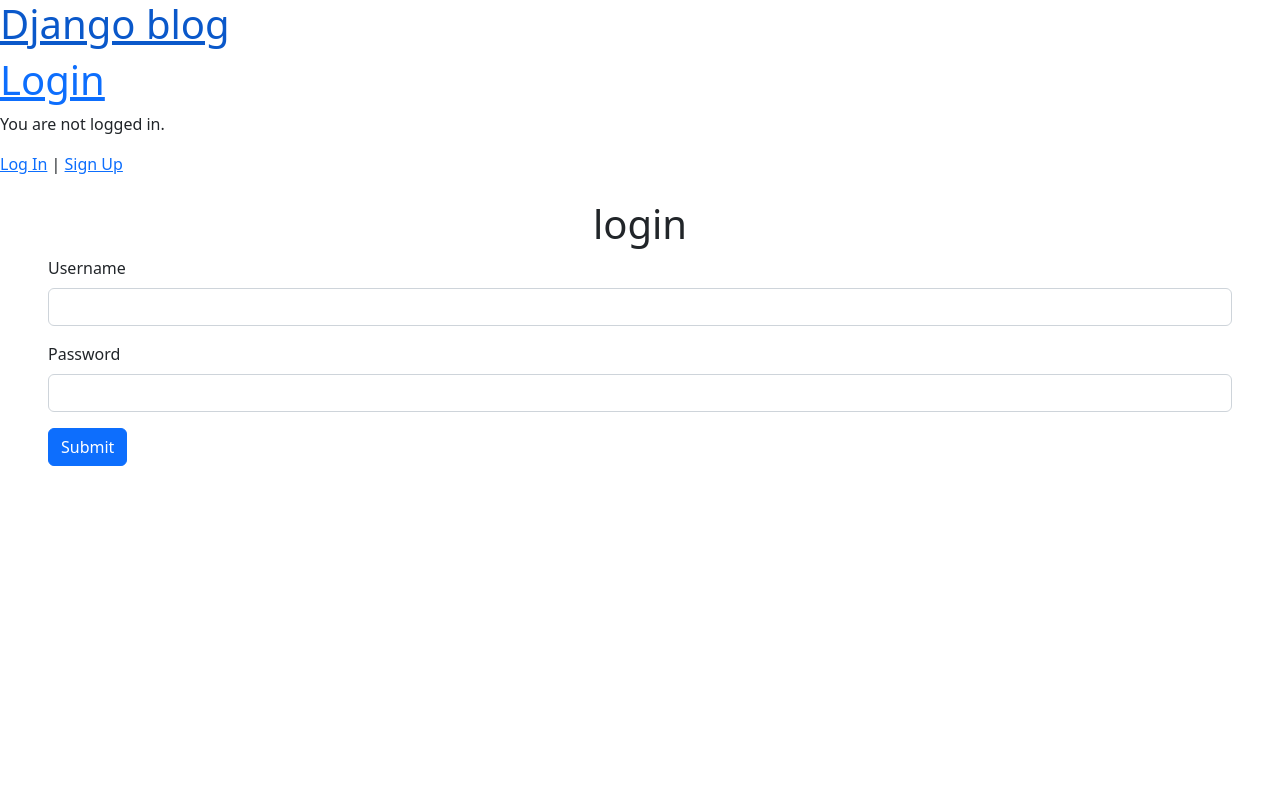
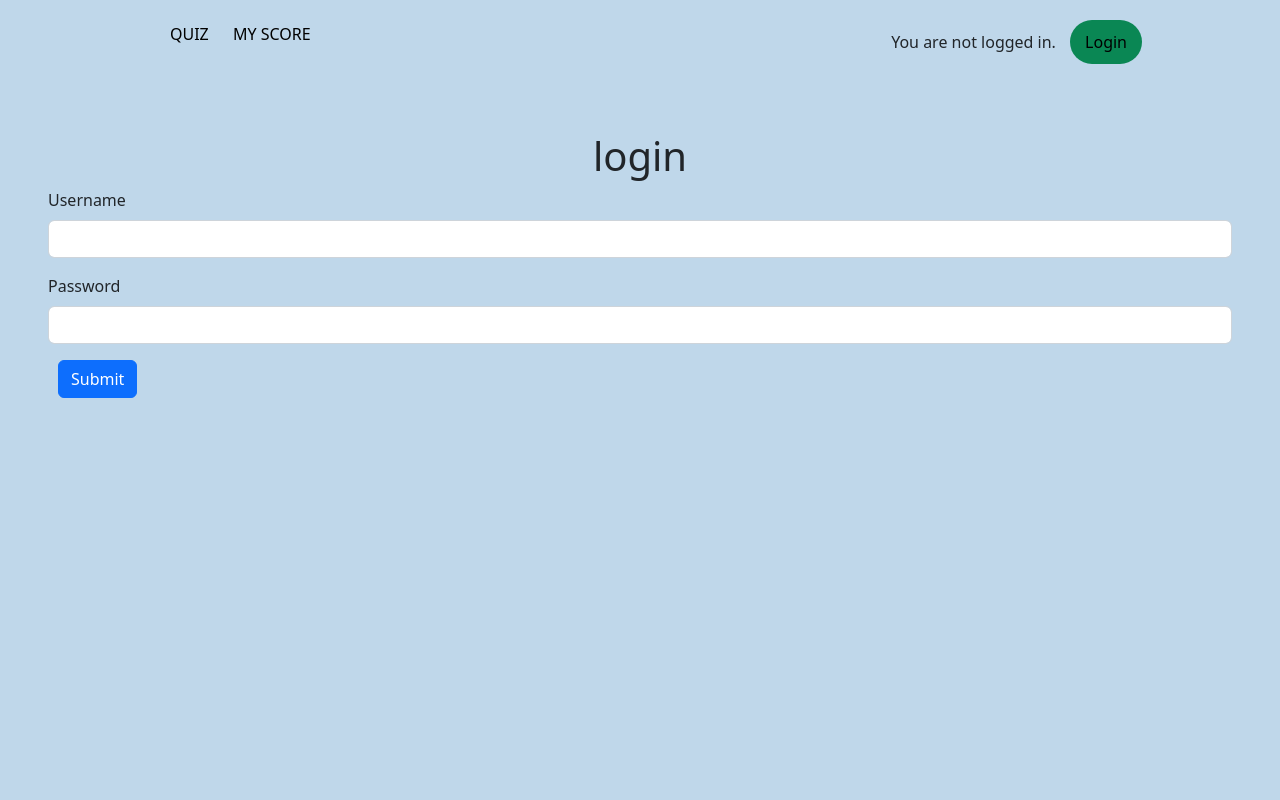
Before and after one commit to Tibolt/django_tutorial, a Django app: page /accounts/login/ in a window 1280 px wide. Run offline with Django 4.2, Linux system fonts and the light colour scheme.

Commit message:
adding_changes_from_EC2

```diff
--- a/mysite/settings.py
+++ b/mysite/settings.py
@@ -25,7 +25,7 @@ SECRET_KEY = 'django-insecure-vw^o)6%uq76f&a65g!go_5003kg#hi1=q7cw07y!fk0)&%@rnl
 # SECURITY WARNING: don't run with debug turned on in production!
 DEBUG = True
 
-ALLOWED_HOSTS = []
+ALLOWED_HOSTS = ["*"]
 
 
 # Application definition
--- a/mysite/urls.py
+++ b/mysite/urls.py
@@ -18,7 +18,7 @@ from django.urls import include, path
 from polls import views
 
 urlpatterns = [
-    path('polls/', include('polls.urls')),
+    path('', include('polls.urls')),
     path('admin/', admin.site.urls),
     path('members/', include('members.urls')),
     path('accounts/', include('django.contrib.auth.urls')),
--- /dev/null
+++ b/polls/static/style.css
@@ -0,0 +1,52 @@
+*{
+    box-sizing: border-box;
+    margin: 0;
+    padding: 0;
+}
+
+body {
+	background-color: #bfd7ea;
+}
+
+li, a, button {
+    text-decoration: none;
+    color: black;
+}
+
+header {
+    display: flex;
+    justify-content: space-between;
+    align-items: center;
+    padding: 20px 10%;
+}
+
+.nav-links{
+    list-style: none;
+}
+
+.nav-links li {
+    display: inline-block;
+    padding: 0px 10px;
+}
+
+.nav-links li a {
+    transition: all 0.3s ease 0s;
+}
+
+.nav-links li a:hover {
+    color : #0a8754;
+}
+
+button {
+    padding: 10px 15px;
+    margin: 0 10px;
+    background-color: rgba(10,135,84,1);
+    border: none;
+    border-radius: 30px;
+    cursor: pointer;
+    transition: all 0.3s ease 0s;
+}
+
+button:hover {
+    background-color: rgba(10,135,84,0.5);
+}
--- a/polls/templates/polls/base.html
+++ b/polls/templates/polls/base.html
@@ -4,28 +4,32 @@
         <link href="https://cdn.jsdelivr.net/npm/bootstrap@5.2.0-beta1/dist/css/bootstrap.min.css" rel="stylesheet" integrity="sha384-0evHe/X+R7YkIZDRvuzKMRqM+OrBnVFBL6DOitfPri4tjfHxaWutUpFmBp4vmVor" crossorigin="anonymous">
         <script src="https://cdn.jsdelivr.net/npm/bootstrap@5.2.0-beta1/dist/js/bootstrap.bundle.min.js" integrity="sha384-pprn3073KE6tl6bjs2QrFaJGz5/SUsLqktiwsUTF55Jfv3qYSDhgCecCxMW52nD2" crossorigin="anonymous"></script>
         <title>First site</title>
+	<link rel="stylesheet" href="{% static 'style.css' %}"/>
     </head>
     <body>
     <div>
-      <header>
-        <div class="nav-left">
-          <h1><a href="">Django blog</a></h1>
-        </div>
-        <div class="nav-item">
-          <h1><a href="{% url 'members:login_u' %}">Login</a></h1>
-        </div>
-      </header>
-      {% if user.is_authenticated %}
-        <p>Hi {{ user.username }}!</p>
-        <p><a href="{% url 'logout' %}">Log out</a></p>
-        {% if user.is_superuser %}
-          <p><a href="{% url 'polls:results_all' %}">Results</a></p>
-        {% endif %}
-      {% else %}
-        <p>You are not logged in.</p>
-        <a href="{% url 'members:login_u' %}">Log In</a> |
-        <a href="">Sign Up</a>
-      {% endif %}
+	<header>
+		<nav>
+		    <ul class="nav-links">
+			<li><a href="\">QUIZ</a></li>
+			<li><a href="{% url 'polls:result' %}">MY SCORE</a></li>
+			{% if user.is_authenticated %}
+				{% if user.is_superuser %}
+				<li><a href="{% url 'polls:results_all' %}">Results</a></li>
+				{% endif %}
+			{% endif %}
+		    </ul>
+		</nav>
+		<div class="nav-right">
+		{% if user.is_authenticated %}
+		Hi {{ user.username }}!
+		 <a class="cta" href="\accounts\logout"><button>Log out</button></a>
+		      {% else %}
+		 You are not logged in.
+       		 <a class="cta" href="{% url 'members:login_u' %}"><button>Login</button></a>
+	      {% endif %}
+		</div>
+    </header>
     {% block content %}
     {% endblock content %}
     </div>
--- a/polls/urls.py
+++ b/polls/urls.py
@@ -7,14 +7,13 @@ urlpatterns = [
     # ex: /polls/
     path('', views.index, name='index'),
     # ex: /polls/5/
-    path('<int:question_id>/', views.detail, name='detail'),
+    #path('<int:question_id>/', views.detail, name='detail'),
     # ex: /polls/5/results/
-    path('<int:question_id>/results/', views.results, name='results'),
+    # path('<int:question_id>/results/', views.results, name='results'),
     # ex: /polls/5/vote/
-    path('<int:question_id>/vote/', views.vote, name='vote'),
+    #path('<int:question_id>/vote/', views.vote, name='vote'),
     # ex: /pools/users/
     path('users/', views.users, name = 'users'),
-    path('<int:question_id>/vote/', views.vote, name='vote'),
-    path('result?score=<int:points>', views.result, name = 'result'),
+    path('result', views.result, name = 'result'),
     path('results_all', views.results_all, name = 'results_all')
 ]
--- /dev/null
+++ b/requirements.txt
@@ -0,0 +1,5 @@
+asgiref==3.5.2
+Django==3.2.15
+pytz==2022.2.1
+sqlparse==0.4.2
+typing-extensions==4.3.0
```
Also changed, not shown: polls/templates/polls/index.html (+8 -23 lines), polls/views.py (+7 -2 lines), 1 other file.
